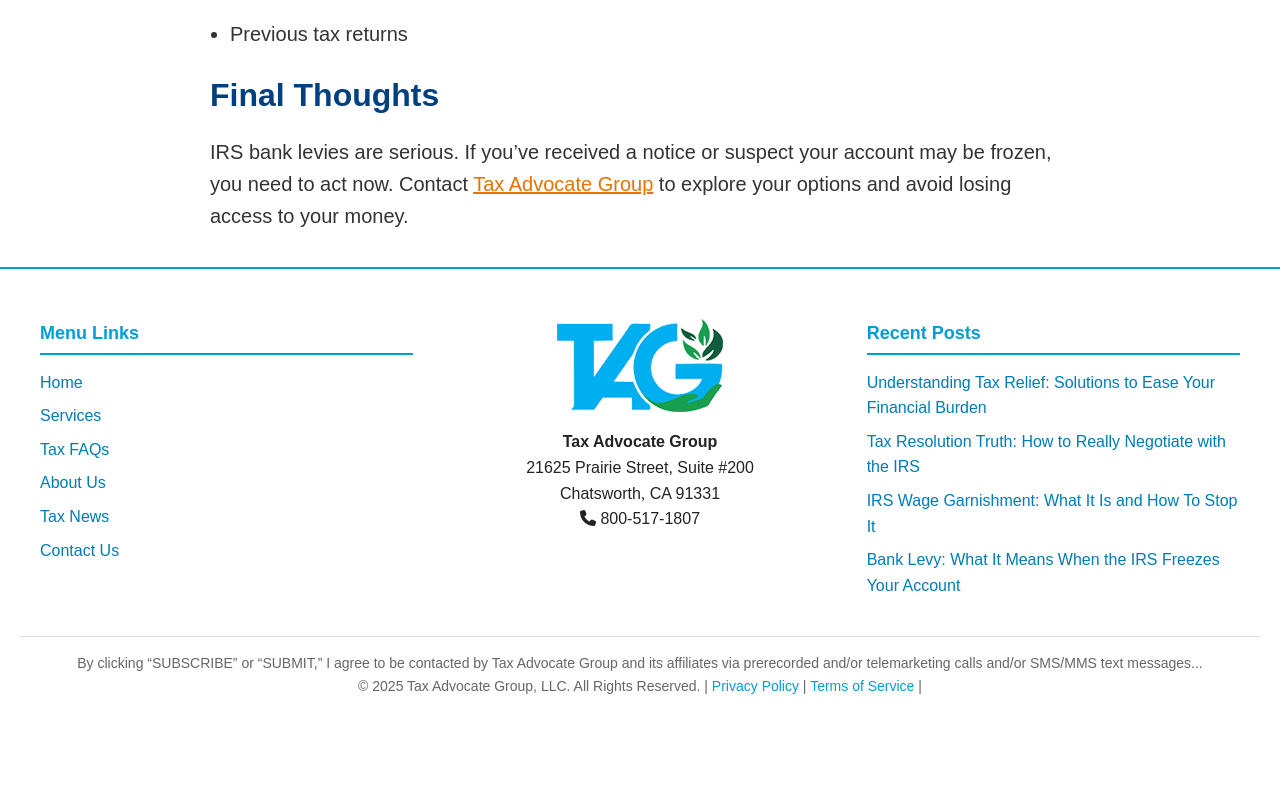
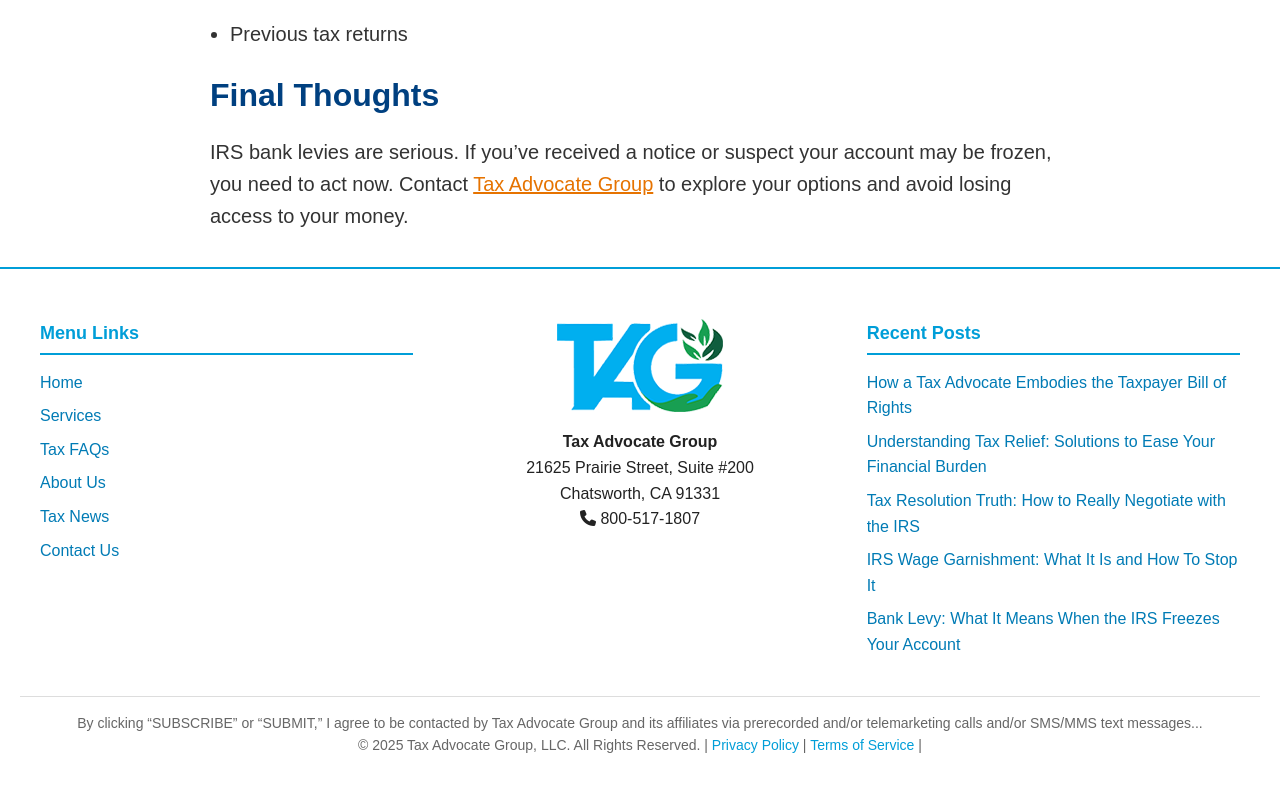
Before and after one commit to mickeygray/taxadvocategroup, a React (Create React App) app in the folder client/: page /tax-news/irs-bank-levy-guide in a window 1280 px wide. Shown: the part 2562-3354 px from the top of the page. Before the commit the page ends 3309 px from the top, so only its background shows below. Built offline with nearby package versions, Linux system fonts and the light colour scheme.

Commit message:
new blog 7-14

```diff
--- a/client/src/components/Footer.js
+++ b/client/src/components/Footer.js
@@ -54,6 +54,11 @@
           <h4>Recent Posts</h4>
           <ul>
             <li>
+              <a href="/tax-news/tax-advocate-bill-of-rights">
+                How a Tax Advocate Embodies the Taxpayer Bill of Rights
+              </a>
+            </li>
+            <li>
               <a href="/tax-news/understanding-tax-relief">
                 Understanding Tax Relief: Solutions to Ease Your Financial
                 Burden
--- a/client/src/components/useBlogData.js
+++ b/client/src/components/useBlogData.js
@@ -6,6 +6,62 @@
   useEffect(() => {
     // Simulated API fetch (Replace with actual API call)
     setBlogs([
+      {
+        id: "tax-advocate-bill-of-rights",
+        title: "How a Tax Advocate Embodies the Taxpayer Bill of Rights",
+        image: "/images/BillOfRights.png",
+        teaser:
+          "Every taxpayer is protected by ten fundamental rights. Learn what these rights mean, how a Tax Advocate embodies them in their work.",
+        contentTitle: "How a Tax Advocate Embodies the Taxpayer Bill of Rights",
+        contentBody: [
+          "<h2>The Taxpayer Bill of Rights</h2>",
+          "<ul>",
+          "<li>The Right to Be Informed</li>",
+          "<li>The Right to Quality Service</li>",
+          "<li>The Right to Pay No More than the Correct Amount of Tax</li>",
+          "<li>The Right to Challenge the IRS’s Position and Be Heard</li>",
+          "<li>The Right to Appeal an IRS Decision in an Independent Forum</li>",
+          "<li>The Right to Finality</li>",
+          "<li>The Right to Privacy</li>",
+          "<li>The Right to Confidentiality</li>",
+          "<li>The Right to Retain Representation</li>",
+          "<li>The Right to a Fair and Just Tax System</li>",
+          "</ul>",
+
+          "<h3>1. The Right to Be Informed</h3>",
+          "<p><strong>The Tax Advocate</strong> ensures that taxpayers understand their obligations and rights by producing plain-language notices, educational tools, and online resources. The principle here is that knowledge is the foundation of fairness. At <strong>Tax Advocate Group</strong>, we carry that forward by explaining every step of the resolution process to our clients—translating IRS language into plain English and giving them the clarity they need to act confidently.</p>",
+
+          "<h3>2. The Right to Quality Service</h3>",
+          "<p><strong>The Tax Advocate</strong> provides dedicated assistance to taxpayers facing economic harm, offering a human touch in a bureaucratic system. The spirit behind this is dignity and professionalism. At <strong>Tax Advocate Group</strong>, our consultants, CPAs, attorneys, and enrolled agents make it a point to treat every client with care and urgency, providing honest timelines and empathetic counsel.</p>",
+
+          "<h3>3. The Right to Pay No More than the Correct Amount of Tax</h3>",
+          "<p><strong>The Tax Advocate</strong> helps taxpayers correct account errors and delays that result in overpayment. This is rooted in fairness and accuracy. At <strong>Tax Advocate Group</strong>, we often conduct deep reviews of wage garnishments or levies and uncover instances where our clients were overcharged—helping them get relief or refunds they might not have known they were entitled to.</p>",
+
+          "<h3>4. The Right to Challenge the IRS’s Position and Be Heard</h3>",
+          "<p><strong>The Tax Advocate</strong> supports taxpayers who dispute IRS notices or have been denied a voice. The principle here is due process. At <strong>Tax Advocate Group</strong>, we prepare detailed responses, appeals, and support documentation that ensure our clients' side of the story is taken seriously. We take pride in helping people be heard.</p>",
+
+          "<h3>5. The Right to Appeal an IRS Decision in an Independent Forum</h3>",
+          "<p><strong>The Tax Advocate</strong> ensures access to appeals and oversight when a taxpayer disagrees with a determination. This speaks to transparency and checks on power. At <strong>Tax Advocate Group</strong>, we guide our clients through IRS Appeals or Tax Court when needed, and make sure no one has to go it alone in front of the federal government.</p>",
+
+          "<h3>6. The Right to Finality</h3>",
+          "<p><strong>The Tax Advocate</strong> works to resolve cases efficiently and protect taxpayers from lingering uncertainty. The principle is closure and certainty. At <strong>Tax Advocate Group</strong>, we focus on giving clients timelines, realistic expectations, and clear endpoints. No one deserves to live under the shadow of tax debt forever.</p>",
+
+          "<h3>7. The Right to Privacy</h3>",
+          "<p><strong>The Tax Advocate</strong> makes sure IRS investigations and enforcement respect legal boundaries and minimize intrusion. The core idea is respect for personal and financial boundaries. At <strong>Tax Advocate Group</strong>, we advocate for protection from overreach and ensure that enforcement actions are proportional and legally grounded.</p>",
+
+          "<h3>8. The Right to Confidentiality</h3>",
+          "<p><strong>The Tax Advocate</strong> upholds strict safeguards against the misuse of personal information. Trust and discretion are the key values here. At <strong>Tax Advocate Group</strong>, every client record is treated with the highest degree of confidentiality—we understand that resolving your tax issues shouldn’t come at the cost of your privacy.</p>",
+
+          "<h3>9. The Right to Retain Representation</h3>",
+          "<p><strong>The Tax Advocate</strong> makes sure taxpayers know they can be represented at every stage of dealing with the IRS. This right stands for agency and protection. At <strong>Tax Advocate Group</strong>, we offer representation by licensed professionals who not only understand tax law but also protect clients from intimidation or procedural errors.</p>",
+
+          "<h3>10. The Right to a Fair and Just Tax System</h3>",
+          "<p><strong>The Tax Advocate</strong> helps taxpayers in hardship situations and works to reform systemic issues. The idea here is that justice must adapt to context. At <strong>Tax Advocate Group</strong>, we specialize in helping people whose tax problems stem from real financial strain—crafting solutions that restore balance, not just collect money.</p>",
+
+          "<h2>What It Means to Be a True <strong>Tax Advocate</strong></h2>",
+          "<p>The principles laid out in the Taxpayer Bill of Rights—fairness, transparency, accountability, respect, and the opportunity to be heard—are the foundation of what it means to serve people facing challenges with the Internal Revenue Service. At <strong>Tax Advocate Group</strong>, we strive every day to embody these values. Whether it's providing clear guidance, helping clients understand their options, or standing by them during tough times, our goal is to deliver the kind of support every taxpayer deserves. Being a true <strong>Tax Advocate</strong> means making sure people aren’t just represented—it means making sure they’re respected.</p>",
+        ],
+      },
       {
         id: "understanding-tax-relief",
         title: "Understanding Tax Relief",
```
Also changed, not shown: 9 other files (tests, documents, lock files or other folders).
